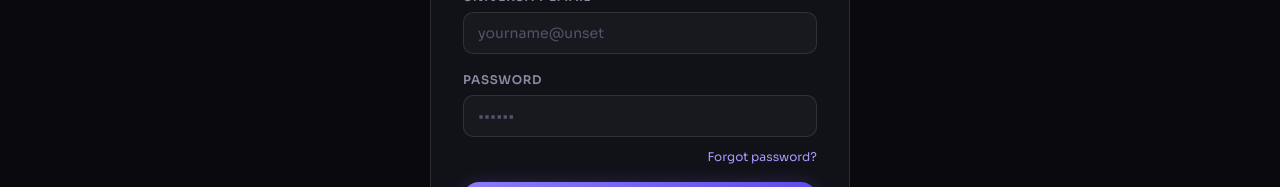
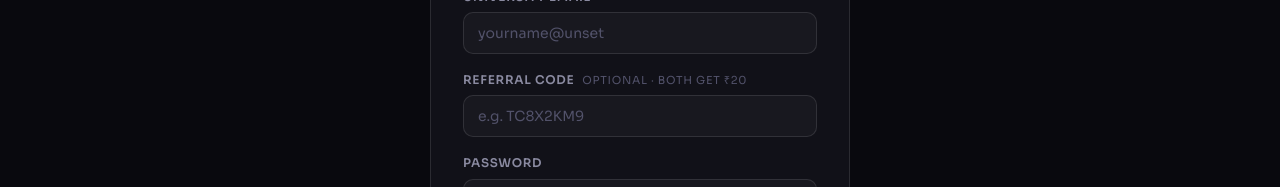
Before and after one commit to vaishvatsal89-bit/task-campus, a React (Vite) app: page /login in a window 1280 px wide. Shown: the part 331-518 px from the top of the page. Built offline with nearby package versions, Linux system fonts and the light colour scheme; no server answers.

Commit message:
added referral system

```diff
--- a/src/api.js
+++ b/src/api.js
@@ -3,8 +3,8 @@ import { supabase } from './supabase';
 const UNIVERSITY_DOMAIN =
   import.meta.env.VITE_UNIVERSITY_DOMAIN || 'university.edu';
 
-function assertUniversityEmail(email) {
-  const normalized = email.trim().toLowerCase();
+  function assertUniversityEmail(email) {
+   const normalized = email.trim().toLowerCase();
   if (!normalized.endsWith(`@${UNIVERSITY_DOMAIN}`)) {
     throw new Error(`Only @${UNIVERSITY_DOMAIN} emails are allowed`);
   }
@@ -21,7 +21,7 @@ function assertValidUpiId(upiId) {
 
 /* ── AUTH ───────────────────────────────────────────────────────────────── */
 
-export async function signUp(email, password, name, upiId) {
+export async function signUp(email, password, name, upiId, referralCode = '') {
   assertUniversityEmail(email);
   assertValidUpiId(upiId);
 
@@ -30,8 +30,9 @@ export async function signUp(email, password, name, upiId) {
     password,
     options: {
       data: {
-        name:   name.trim(),
-        upi_id: upiId.trim(),
+        name:          name.trim(),
+        upi_id:        upiId.trim(),
+        referral_code: referralCode.trim().toUpperCase(),
       }
     }
   });
--- a/src/pages/Dashboard.jsx
+++ b/src/pages/Dashboard.jsx
@@ -119,6 +119,41 @@ export default function Dashboard({ showToast }) {
           <div style={styles.statSub}>From completed tasks</div>
         </div>
 
+      </div>
+           {/* Referral card */}
+      <div style={{
+        background:'var(--purple-bg)', border:'1px solid var(--purple-br)',
+        borderRadius:'var(--r2)', padding:'20px 24px', marginBottom:28,
+        display:'flex', alignItems:'center', justifyContent:'space-between',
+        gap:16, flexWrap:'wrap',
+      }}>
+        <div>
+          <div style={{ fontSize:14, fontWeight:700, marginBottom:4 }}>
+            🎁 Invite friends — both earn ₹20
+          </div>
+          <div style={{ fontSize:13, color:'var(--text2)' }}>
+            Share your code. They sign up. You both get ₹20 instantly.
+          </div>
+        </div>
+        <div style={{ display:'flex', alignItems:'center', gap:10, flexShrink:0 }}>
+          <div style={{
+            fontFamily:'var(--mono)', fontSize:20, fontWeight:700,
+            letterSpacing:4, color:'var(--purple2)',
+            background:'var(--bg2)', border:'1px solid var(--purple-br)',
+            borderRadius:'var(--r)', padding:'10px 18px',
+          }}>
+            {profile?.referral_code || '—'}
+          </div>
+          <button
+            className="btn btn-md btn-primary"
+            onClick={() => {
+              navigator.clipboard.writeText(profile?.referral_code || '');
+              showToast('Referral code copied!', 'success');
+            }}
+          >
+            Copy
+          </button>
+        </div>
       </div>
 
         <div style={{ ...styles.layout, gridTemplateColumns: isMobile ? '1fr' : '1fr 1fr' }}>
--- a/src/pages/Login.jsx
+++ b/src/pages/Login.jsx
@@ -22,6 +22,7 @@ export default function Login({ showToast }) {
   const [upiId,         setUpiId]         = useState('');
   const [signupPassword, setSignupPassword] = useState('');
   const [signupSent, setSignupSent] = useState(false);
+  const [refCode, setRefCode] = useState('');
   useEffect(() => {
     if (isLoggedIn) navigate('/');
   }, [isLoggedIn, navigate]);
@@ -54,7 +55,7 @@ export default function Login({ showToast }) {
   }
   setLoading(true);
   try {
-    await signUp(signupEmail, signupPassword, name, upiId);
+    await signUp(signupEmail, signupPassword, name, upiId, refCode);
     setSignupSent(true);
     } catch (err) {
   if (err.message?.includes('permission denied')) {
@@ -182,6 +183,21 @@ export default function Login({ showToast }) {
                     required
                   />
                 </div>
+
+                <div className="form-group">
+                <label className="form-label">
+                 Referral code
+                <span style={{ fontSize:11, color:'var(--text3)', fontWeight:400, marginLeft:8 }}>
+                 optional · both get ₹20
+              </span>
+               </label>
+               <input
+               className="inp"
+               placeholder="e.g. TC8X2KM9"
+               value={refCode}
+               onChange={e => setRefCode(e.target.value.toUpperCase().slice(0, 8))}
+               />
+            </div>
 
                 <div className="form-group">
                   <label className="form-label">Password</label>
```
